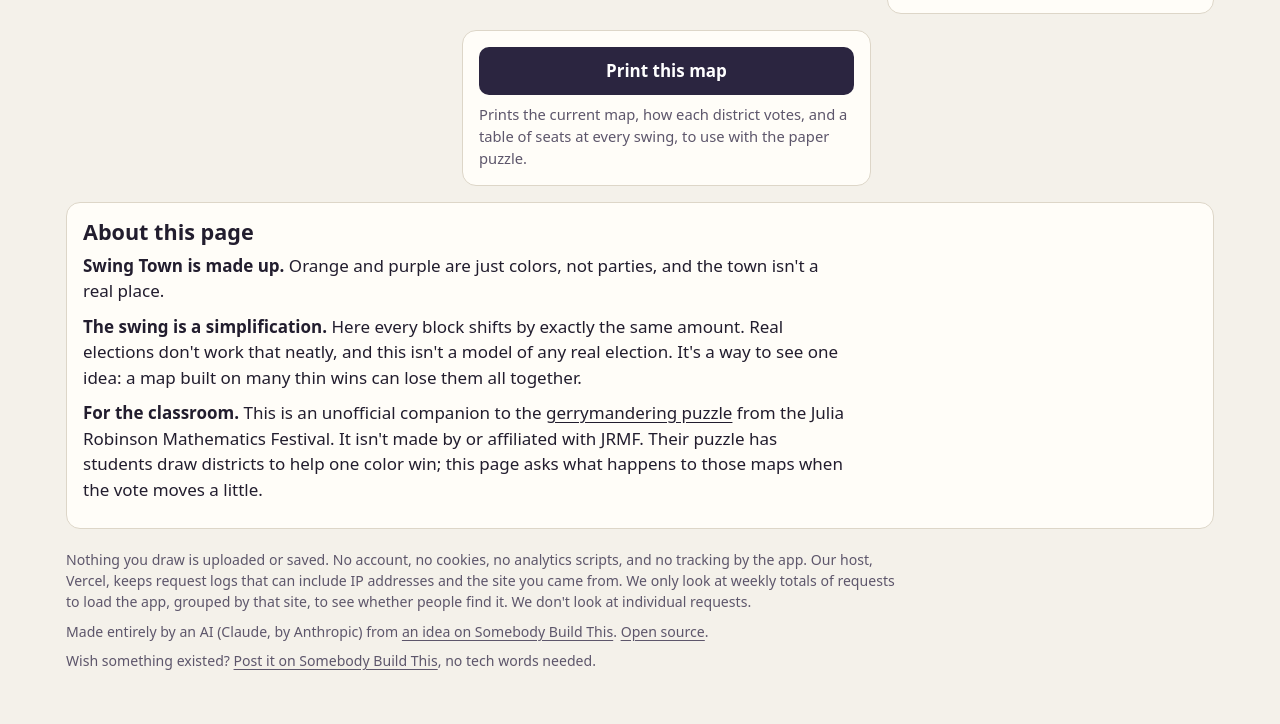
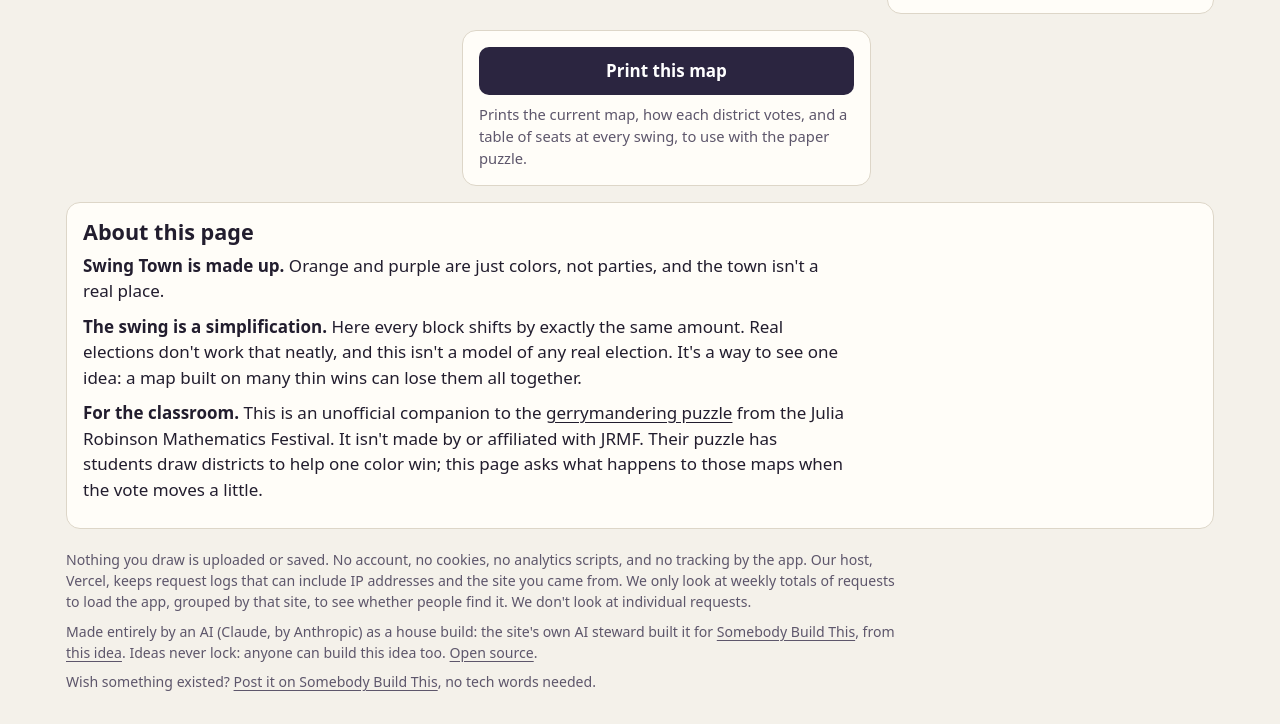
Before and after one commit to TeeKraken/swing-town, a website built with Vite: page index.html in a window 1280 px wide. Shown: the part 1306-2030 px from the top of the page. Before the commit the page ends 2009 px from the top, so only its background shows below. Built offline with nearby package versions, Linux system fonts and the light colour scheme.

Commit message:
Footer: say it's a house build and that anyone can build the idea too

```diff
--- a/index.html
+++ b/index.html
@@ -114,7 +114,7 @@
 
         <footer class="foot">
           <p>Nothing you draw is uploaded or saved. No account, no cookies, no analytics scripts, and no tracking by the app. Our host, Vercel, keeps request logs that can include IP addresses and the site you came from. We only look at weekly totals of requests to load the app, grouped by that site, to see whether people find it. We don't look at individual requests.</p>
-          <p>Made entirely by an AI (Claude, by Anthropic) from <a id="idea-link" href="#">an idea on Somebody Build This</a>. <a id="repo-link" href="#">Open source</a>.</p>
+          <p>Made entirely by an AI (Claude, by Anthropic) as a house build: the site's own AI steward built it for <a href="https://somebodybuildthis.dev">Somebody Build This</a>, from <a id="idea-link" href="#">this idea</a>. Ideas never lock: anyone can build this idea too. <a id="repo-link" href="#">Open source</a>.</p>
           <p>Wish something existed? <a id="wish-link" href="#">Post it on Somebody Build This</a>, no tech words needed.</p>
         </footer>
       </div>
```
Also changed, not shown: src/app.ui.test.ts (+2 -0 lines).
